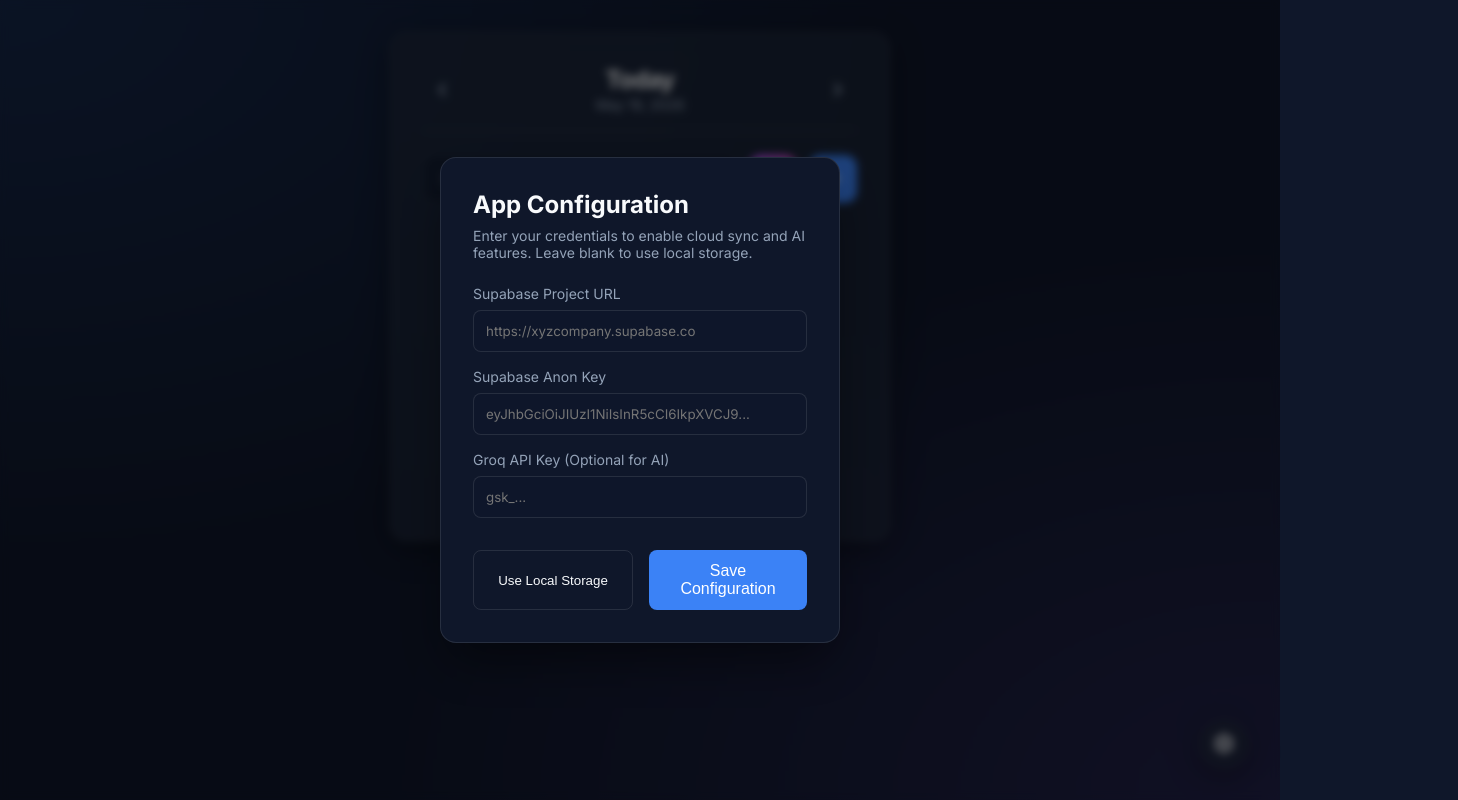
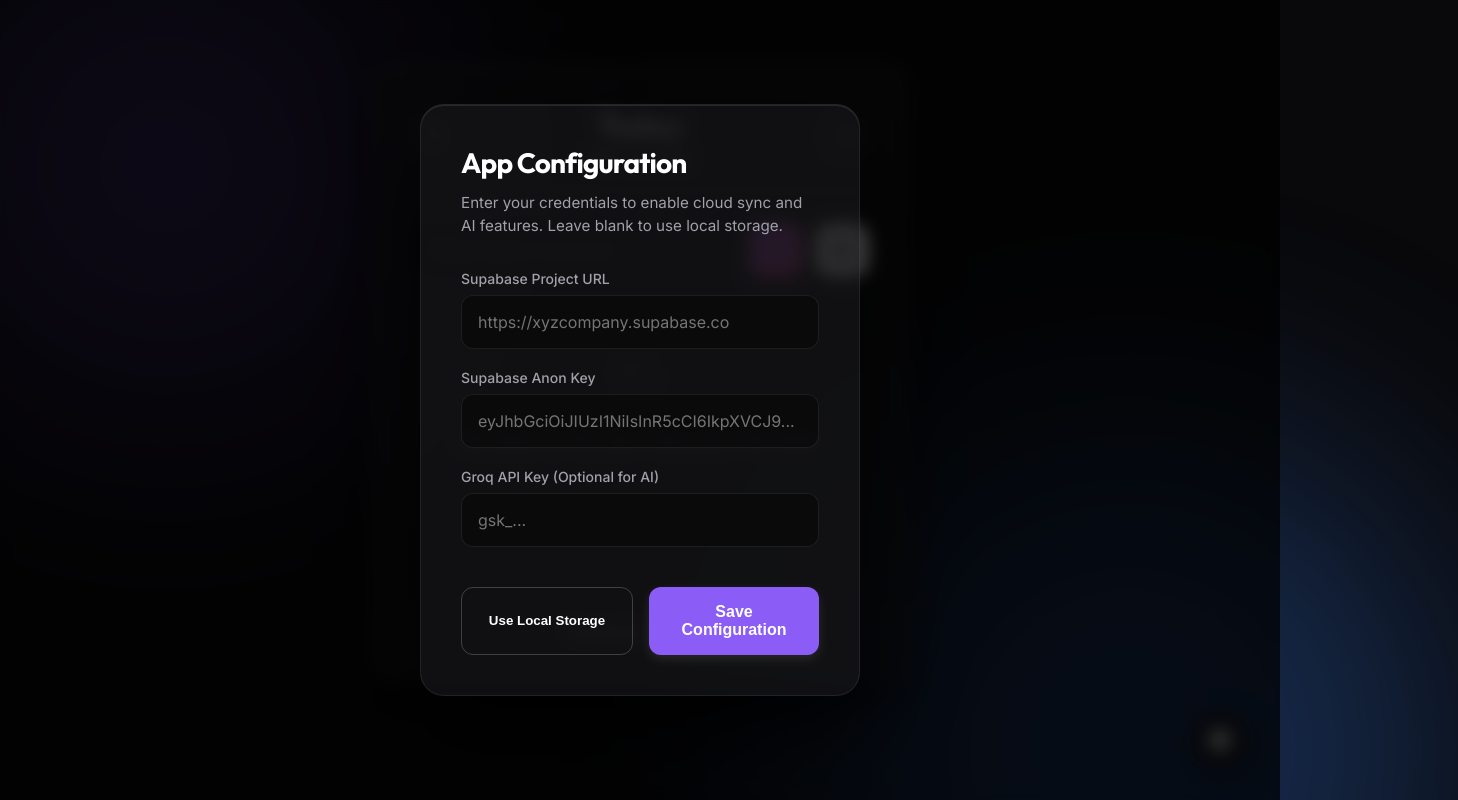
Before and after one commit to eddy801/supabase-todo-app, a plain HTML site: page index.html in a window 1280 px wide. Both pictures are taken after a click on the button 1224 px from the left and 744 px from the top of the page. Shown: the top 800 px of the page, 1458 px wide, since content can reach past the window. Drawn offline with nearby package versions, Linux system fonts and the light colour scheme.

Commit message:
feat: Add [최종] prefix to parent task and redesign to premium aesthetic

```diff
--- a/app.js
+++ b/app.js
@@ -260,6 +260,11 @@ async function suggestTaskBreakdownWithAI() {
 
         if (subTasks.length > 0) {
             todoInput.value = '';
+
+            // 상위 목표(최종) 추가
+            await addTodoInternal(`[최종] ${taskText}`);
+
+            // 하위 할 일 추가
             for (const subTask of subTasks) {
                 await addTodoInternal(subTask);
             }
--- a/style.css
+++ b/style.css
@@ -1,18 +1,23 @@
+@import url('https://fonts.googleapis.com/css2?family=Inter:wght@400;500;600&family=Outfit:wght@500;700&display=swap');
+
 /* Tokens & Base */
 :root {
-    --bg-color: #0f172a;
-    --text-primary: #f8fafc;
-    --text-secondary: #94a3b8;
-    --accent-color: #3b82f6;
-    --accent-hover: #2563eb;
+    --bg-base: #09090b; /* Zinc 950 */
+    --text-primary: #ffffff;
+    --text-secondary: #a1a1aa; /* Zinc 400 */
+    --accent-glow: rgba(139, 92, 246, 0.4); /* Violet glow */
+    --accent-glow-2: rgba(59, 130, 246, 0.4); /* Blue glow */
+    --accent-solid: #8b5cf6;
+    --accent-solid-hover: #7c3aed;
     --danger-color: #ef4444;
-    --danger-hover: #dc2626;
+    --danger-bg: rgba(239, 68, 68, 0.1);
     --success-color: #10b981;
-    --glass-bg: rgba(30, 41, 59, 0.7);
-    --glass-border: rgba(255, 255, 255, 0.1);
-    --glass-shadow: 0 8px 32px 0 rgba(0, 0, 0, 0.37);
-    --card-radius: 16px;
-    --transition: all 0.3s cubic-bezier(0.4, 0, 0.2, 1);
+    --glass-bg: rgba(24, 24, 27, 0.65); /* Zinc 900 transparent */
+    --glass-border: rgba(255, 255, 255, 0.08);
+    --glass-shadow: 0 24px 48px rgba(0, 0, 0, 0.5), inset 0 1px 0 rgba(255, 255, 255, 0.1);
+    --card-radius: 24px;
+    --item-radius: 16px;
+    --transition: all 0.4s cubic-bezier(0.16, 1, 0.3, 1);
 }
 
 * {
@@ -23,40 +28,80 @@
 
 body {
     font-family: 'Inter', sans-serif;
-    background-color: var(--bg-color);
-    background-image:
-        radial-gradient(at 0% 0%, rgba(59, 130, 246, 0.15) 0px, transparent 50%),
-        radial-gradient(at 100% 100%, rgba(139, 92, 246, 0.15) 0px, transparent 50%);
-    background-attachment: fixed;
+    background-color: var(--bg-base);
     color: var(--text-primary);
     min-height: 100vh;
     display: flex;
     justify-content: center;
     align-items: flex-start;
-    padding: 2rem 1rem;
+    padding: 4rem 1rem;
+    position: relative;
+    overflow-x: hidden;
+}
+
+/* Premium Aurora Background */
+body::before, body::after {
+    content: '';
+    position: absolute;
+    border-radius: 50%;
+    filter: blur(120px);
+    z-index: -1;
+    opacity: 0.7;
+    animation: float 20s infinite alternate ease-in-out;
+}
+
+body::before {
+    width: 500px;
+    height: 500px;
+    background: var(--accent-glow);
+    top: -100px;
+    left: -100px;
+}
+
+body::after {
+    width: 600px;
+    height: 600px;
+    background: var(--accent-glow-2);
+    bottom: -200px;
+    right: -100px;
+    animation-delay: -10s;
+}
+
+@keyframes float {
+    0% { transform: translate(0, 0) scale(1); }
+    100% { transform: translate(50px, 50px) scale(1.1); }
 }
 
 /* Typography */
+h1, h2 {
+    font-family: 'Outfit', sans-serif;
+    letter-spacing: -0.03em;
+}
+
 h1 {
-    font-size: 1.5rem;
+    font-size: 2rem;
     font-weight: 700;
-    letter-spacing: -0.025em;
+    background: linear-gradient(135deg, #fff 0%, #a1a1aa 100%);
+    -webkit-background-clip: text;
+    -webkit-text-fill-color: transparent;
 }
 
 /* App Container */
 .app-container {
     width: 100%;
-    max-width: 500px;
+    max-width: 540px;
     background: var(--glass-bg);
-    backdrop-filter: blur(12px);
-    -webkit-backdrop-filter: blur(12px);
+    backdrop-filter: blur(24px);
+    -webkit-backdrop-filter: blur(24px);
     border: 1px solid var(--glass-border);
     border-radius: var(--card-radius);
-    padding: 2rem;
+    padding: 2.5rem;
     box-shadow: var(--glass-shadow);
     display: flex;
     flex-direction: column;
-    gap: 1.5rem;
+    gap: 2rem;
+    position: relative;
+    z-index: 10;
 }
 
 /* Header */
@@ -64,28 +109,34 @@ h1 {
     display: flex;
     justify-content: space-between;
     align-items: center;
-    padding-bottom: 1rem;
-    border-bottom: 1px solid var(--glass-border);
+    padding-bottom: 1.5rem;
+    border-bottom: 1px solid rgba(255, 255, 255, 0.05);
 }
 
 .date-display {
     text-align: center;
+    display: flex;
+    flex-direction: column;
+    gap: 0.25rem;
 }
 
 .date-display span {
     font-size: 0.875rem;
     color: var(--text-secondary);
+    font-weight: 500;
+    text-transform: uppercase;
+    letter-spacing: 0.05em;
 }
 
 .icon-btn {
-    background: transparent;
-    border: none;
+    background: rgba(255, 255, 255, 0.03);
+    border: 1px solid var(--glass-border);
     color: var(--text-secondary);
-    font-size: 1.75rem;
+    font-size: 1.5rem;
     cursor: pointer;
     border-radius: 50%;
-    width: 40px;
-    height: 40px;
+    width: 44px;
+    height: 44px;
     display: flex;
     align-items: center;
     justify-content: center;
@@ -95,68 +146,74 @@ h1 {
 .icon-btn:hover {
     color: var(--text-primary);
     background: rgba(255, 255, 255, 0.1);
+    transform: scale(1.05);
 }
 
 /* Form */
 .add-todo-form {
     display: flex;
     gap: 0.75rem;
+    position: relative;
 }
 
 .add-todo-form input {
     flex: 1;
-    background: rgba(15, 23, 42, 0.5);
+    background: rgba(0, 0, 0, 0.3);
     border: 1px solid var(--glass-border);
-    border-radius: 12px;
-    padding: 0.75rem 1rem;
+    border-radius: 16px;
+    padding: 1rem 1.25rem;
     color: var(--text-primary);
     font-size: 1rem;
+    font-weight: 500;
     transition: var(--transition);
     font-family: 'Inter', sans-serif;
+    box-shadow: inset 0 2px 4px rgba(0, 0, 0, 0.2);
 }
 
 .add-todo-form input:focus {
     outline: none;
-    border-color: var(--accent-color);
-    box-shadow: 0 0 0 2px rgba(59, 130, 246, 0.2);
+    border-color: var(--accent-solid);
+    box-shadow: inset 0 2px 4px rgba(0, 0, 0, 0.2), 0 0 0 3px rgba(139, 92, 246, 0.2);
+    background: rgba(0, 0, 0, 0.4);
 }
 
 .add-todo-form input::placeholder {
-    color: rgba(148, 163, 184, 0.5);
+    color: rgba(161, 161, 170, 0.5);
+    font-weight: 400;
 }
 
 .primary-btn {
-    background: var(--accent-color);
-    color: white;
+    background: var(--text-primary);
+    color: var(--bg-base);
     border: none;
-    border-radius: 12px;
-    width: 48px;
-    height: 48px;
+    border-radius: 16px;
+    width: 54px;
+    height: 54px;
     display: flex;
     align-items: center;
     justify-content: center;
-    font-size: 1.5rem;
+    font-size: 1.75rem;
     cursor: pointer;
     transition: var(--transition);
+    box-shadow: 0 4px 12px rgba(255, 255, 255, 0.1);
 }
 
 .primary-btn:hover {
-    background: var(--accent-hover);
-    transform: translateY(-2px);
-    box-shadow: 0 4px 12px rgba(59, 130, 246, 0.3);
+    transform: translateY(-2px) scale(1.02);
+    box-shadow: 0 8px 16px rgba(255, 255, 255, 0.15);
 }
 
 .primary-btn:active {
-    transform: translateY(0);
+    transform: translateY(0) scale(0.98);
 }
 
 .ai-btn {
-    background: linear-gradient(135deg, #a855f7, #ec4899);
+    background: linear-gradient(135deg, #a855f7 0%, #ec4899 100%);
     color: white;
     border: none;
-    border-radius: 12px;
-    width: 48px;
-    height: 48px;
+    border-radius: 16px;
+    width: 54px;
+    height: 54px;
     display: flex;
     align-items: center;
     justify-content: center;
@@ -165,28 +222,25 @@ h1 {
     transition: var(--transition);
     position: relative;
     overflow: hidden;
+    box-shadow: 0 4px 15px rgba(236, 72, 153, 0.3);
 }
 
-.ai-btn::before {
+.ai-btn::after {
     content: '';
     position: absolute;
-    top: -50%;
-    left: -50%;
-    width: 200%;
-    height: 200%;
-    background: radial-gradient(circle, rgba(255,255,255,0.3) 0%, transparent 60%);
+    top: 0; left: 0; right: 0; bottom: 0;
+    background: linear-gradient(rgba(255,255,255,0.2), transparent);
     opacity: 0;
-    transition: opacity 0.3s;
+    transition: var(--transition);
 }
 
 .ai-btn:hover {
-    transform: translateY(-2px);
-    box-shadow: 0 4px 12px rgba(236, 72, 153, 0.4);
+    transform: translateY(-2px) scale(1.02);
+    box-shadow: 0 8px 20px rgba(236, 72, 153, 0.5);
 }
 
-.ai-btn:hover::before {
+.ai-btn:hover::after {
     opacity: 1;
-    animation: rotateGlow 3s linear infinite;
 }
 
 .ai-btn.loading {
@@ -198,101 +252,115 @@ h1 {
     animation: spin 1s linear infinite;
 }
 
-@keyframes rotateGlow {
-    0% { transform: rotate(0deg); }
-    100% { transform: rotate(360deg); }
-}
-
 @keyframes spin {
-    0% { transform: rotate(0deg); }
     100% { transform: rotate(360deg); }
 }
 
 /* Todo List */
 .todo-list-container {
-    min-height: 250px;
+    min-height: 300px;
 }
 
 .todo-list {
     list-style: none;
     display: flex;
     flex-direction: column;
-    gap: 0.75rem;
+    gap: 0.875rem;
 }
 
 .todo-item {
-    background: rgba(255, 255, 255, 0.03);
+    background: rgba(255, 255, 255, 0.02);
     border: 1px solid var(--glass-border);
-    border-radius: 12px;
-    padding: 1rem;
+    border-radius: var(--item-radius);
+    padding: 1.25rem;
     display: flex;
     align-items: center;
-    gap: 1rem;
+    gap: 1.25rem;
     transition: var(--transition);
-    animation: slideIn 0.3s ease-out forwards;
+    animation: slideIn 0.4s cubic-bezier(0.16, 1, 0.3, 1) forwards;
+    transform-origin: top;
 }
 
 @keyframes slideIn {
-    from { opacity: 0; transform: translateY(10px); }
-    to { opacity: 1; transform: translateY(0); }
+    from { opacity: 0; transform: translateY(15px) scale(0.98); }
+    to { opacity: 1; transform: translateY(0) scale(1); }
 }
 
 .todo-item:hover {
-    background: rgba(255, 255, 255, 0.05);
-    border-color: rgba(255, 255, 255, 0.2);
+    background: rgba(255, 255, 255, 0.04);
+    border-color: rgba(255, 255, 255, 0.15);
+    transform: translateX(4px);
 }
 
 .todo-checkbox {
     appearance: none;
-    width: 24px;
-    height: 24px;
+    width: 26px;
+    height: 26px;
     border: 2px solid var(--text-secondary);
-    border-radius: 6px;
+    border-radius: 8px;
     cursor: pointer;
     position: relative;
     transition: var(--transition);
     flex-shrink: 0;
+    background: rgba(0,0,0,0.2);
+}
+
+.todo-checkbox:hover {
+    border-color: var(--accent-solid);
 }
 
 .todo-checkbox:checked {
-    background-color: var(--success-color);
-    border-color: var(--success-color);
+    background-color: var(--accent-solid);
+    border-color: var(--accent-solid);
+    box-shadow: 0 0 12px rgba(139, 92, 246, 0.4);
 }
 
 .todo-checkbox:checked::after {
     content: '';
     position: absolute;
-    top: 4px;
-    left: 8px;
-    width: 4px;
+    top: 5px;
+    left: 9px;
+    width: 5px;
     height: 10px;
     border: solid white;
     border-width: 0 2px 2px 0;
     transform: rotate(45deg);
+    animation: checkmark 0.2s ease-in-out forwards;
+}
+
+@keyframes checkmark {
+    0% { height: 0; width: 0; opacity: 0; }
+    100% { height: 10px; width: 5px; opacity: 1; }
 }
 
 .todo-text {
     flex: 1;
-    font-size: 1rem;
+    font-size: 1.05rem;
+    font-weight: 500;
     transition: var(--transition);
     word-break: break-word;
+    line-height: 1.5;
 }
 
 .todo-item.completed .todo-text {
     text-decoration: line-through;
     color: var(--text-secondary);
+    opacity: 0.6;
 }
 
 .delete-btn {
     background: transparent;
     border: none;
     color: var(--text-secondary);
-    font-size: 1.25rem;
+    font-size: 1.5rem;
     cursor: pointer;
     padding: 0.5rem;
-    border-radius: 8px;
+    border-radius: 10px;
     transition: var(--transition);
     opacity: 0;
+    display: flex;
+    align-items: center;
+    justify-content: center;
 }
 
 .todo-item:hover .delete-btn {
@@ -301,7 +369,8 @@ h1 {
 
 .delete-btn:hover {
     color: var(--danger-color);
-    background: rgba(239, 68, 68, 0.1);
+    background: var(--danger-bg);
+    transform: scale(1.1);
 }
 
 /* Empty State */
@@ -311,22 +380,32 @@ h1 {
     align-items: center;
     justify-content: center;
     text-align: center;
-    padding: 3rem 1rem;
+    padding: 4rem 1rem;
     color: var(--text-secondary);
 }
 
 .empty-state i {
-    font-size: 3rem;
-    margin-bottom: 1rem;
-    opacity: 0.5;
+    font-size: 4rem;
+    margin-bottom: 1.5rem;
+    opacity: 0.3;
+    background: linear-gradient(135deg, var(--text-secondary), transparent);
+    -webkit-background-clip: text;
+    -webkit-text-fill-color: transparent;
+}
+
+.empty-state p {
+    font-size: 1.1rem;
+    font-weight: 500;
 }
 
 /* Footer */
 footer {
     text-align: center;
-    font-size: 0.75rem;
+    font-size: 0.8rem;
     color: var(--text-secondary);
     margin-top: 1rem;
+    font-weight: 500;
+    letter-spacing: 0.02em;
 }
 
 /* Config Modal */
@@ -337,13 +416,14 @@ footer {
     left: 0;
     width: 100%;
     height: 100%;
-    background: rgba(0, 0, 0, 0.5);
-    backdrop-filter: blur(4px);
+    background: rgba(0, 0, 0, 0.7);
+    backdrop-filter: blur(8px);
+    -webkit-backdrop-filter: blur(8px);
     z-index: 1000;
     align-items: center;
     justify-content: center;
     opacity: 0;
-    transition: opacity 0.3s ease;
+    transition: opacity 0.4s ease;
 }
 
 .modal.active {
@@ -352,33 +432,35 @@ footer {
 }
 
 .modal-content {
-    background: var(--bg-color);
+    background: var(--glass-bg);
     border: 1px solid var(--glass-border);
-    padding: 2rem;
+    padding: 2.5rem;
     border-radius: var(--card-radius);
     width: 90%;
-    max-width: 400px;
-    box-shadow: 0 25px 50px -12px rgba(0, 0, 0, 0.5);
-    transform: scale(0.9);
-    transition: transform 0.3s ease;
+    max-width: 440px;
+    box-shadow: 0 40px 80px rgba(0, 0, 0, 0.6), inset 0 1px 0 rgba(255, 255, 255, 0.1);
+    transform: scale(0.95) translateY(20px);
+    transition: all 0.4s cubic-bezier(0.16, 1, 0.3, 1);
 }
 
 .modal.active .modal-content {
-    transform: scale(1);
+    transform: scale(1) translateY(0);
 }
 
 .modal-content h2 {
-    margin-bottom: 0.5rem;
+    margin-bottom: 0.75rem;
+    font-size: 1.75rem;
 }
 
 .modal-content p {
     color: var(--text-secondary);
-    font-size: 0.875rem;
-    margin-bottom: 1.5rem;
+    font-size: 0.95rem;
+    margin-bottom: 2rem;
+    line-height: 1.5;
 }
 
 .input-group {
-    margin-bottom: 1rem;
+    margin-bottom: 1.25rem;
 }
 
 .input-group label {
@@ -386,70 +468,90 @@ footer {
     margin-bottom: 0.5rem;
     font-size: 0.875rem;
     color: var(--text-secondary);
+    font-weight: 500;
 }
 
 .input-group input {
     width: 100%;
-    background: rgba(15, 23, 42, 0.5);
+    background: rgba(0, 0, 0, 0.4);
     border: 1px solid var(--glass-border);
-    border-radius: 8px;
-    padding: 0.75rem;
+    border-radius: 12px;
+    padding: 1rem;
     color: var(--text-primary);
     font-family: 'Inter', sans-serif;
+    font-size: 1rem;
+    transition: var(--transition);
+}
+
+.input-group input:focus {
+    outline: none;
+    border-color: var(--accent-solid);
+    background: rgba(0, 0, 0, 0.6);
 }
 
 .modal-actions {
     display: flex;
     gap: 1rem;
-    margin-top: 2rem;
+    margin-top: 2.5rem;
 }
 
 .modal-actions button {
     flex: 1;
-    padding: 0.75rem;
-    border-radius: 8px;
-    font-weight: 500;
+    padding: 1rem;
+    border-radius: 12px;
+    font-weight: 600;
     cursor: pointer;
     transition: var(--transition);
 }
 
 .secondary-btn {
     background: transparent;
-    border: 1px solid var(--glass-border);
+    border: 1px solid rgba(255, 255, 255, 0.2);
     color: var(--text-primary);
 }
 
 .secondary-btn:hover {
     background: rgba(255, 255, 255, 0.05);
+    border-color: rgba(255, 255, 255, 0.3);
 }
 
 .modal-actions .primary-btn {
     width: auto;
     height: auto;
     font-size: 1rem;
+    background: var(--accent-solid);
+    color: white;
+}
+
+.modal-actions .primary-btn:hover {
+    background: var(--accent-solid-hover);
+    box-shadow: 0 4px 15px rgba(139, 92, 246, 0.4);
 }
 
 .config-toggle-btn {
     position: fixed;
     bottom: 2rem;
     right: 2rem;
-    background: var(--glass-bg);
+    background: rgba(24, 24, 27, 0.8);
+    backdrop-filter: blur(12px);
     border: 1px solid var(--glass-border);
     color: var(--text-primary);
-    width: 48px;
-    height: 48px;
+    width: 56px;
+    height: 56px;
     border-radius: 50%;
     display: flex;
     align-items: center;
     justify-content: center;
-    font-size: 1.5rem;
+    font-size: 1.75rem;
     cursor: pointer;
-    box-shadow: var(--glass-shadow);
+    box-shadow: 0 8px 32px rgba(0, 0, 0, 0.4);
     transition: var(--transition);
     z-index: 100;
 }
 
 .config-toggle-btn:hover {
-    transform: rotate(90deg);
-    background: var(--accent-color);
+    transform: rotate(90deg) scale(1.1);
+    background: var(--accent-solid);
+    border-color: var(--accent-solid);
+    box-shadow: 0 8px 32px rgba(139, 92, 246, 0.5);
 }
```
